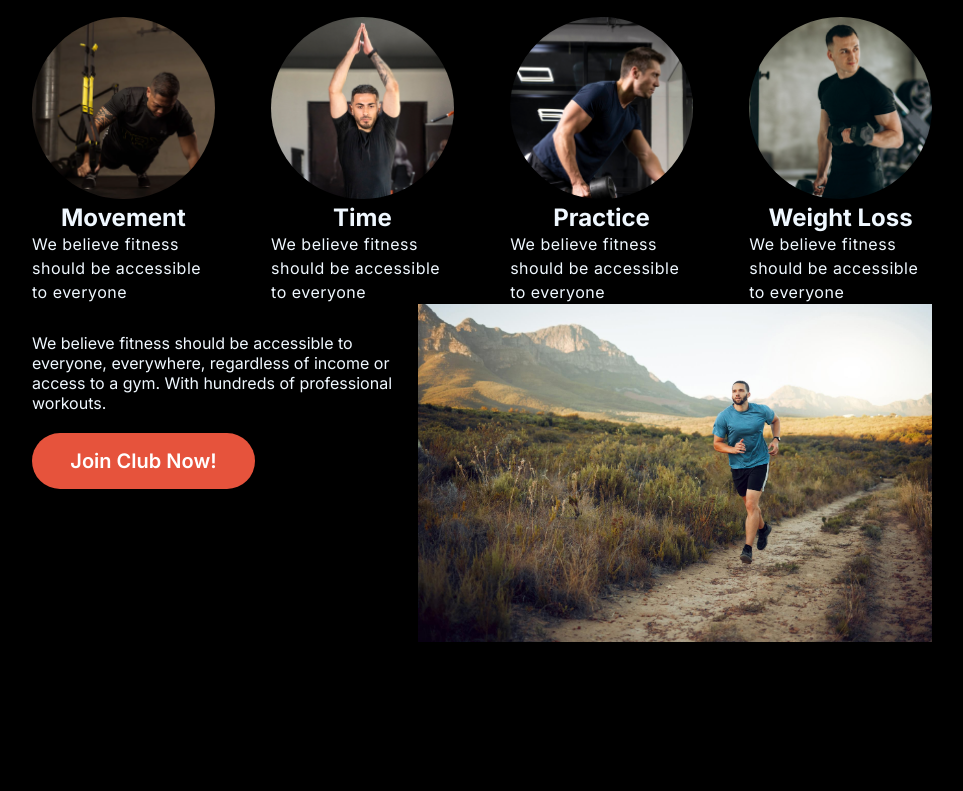
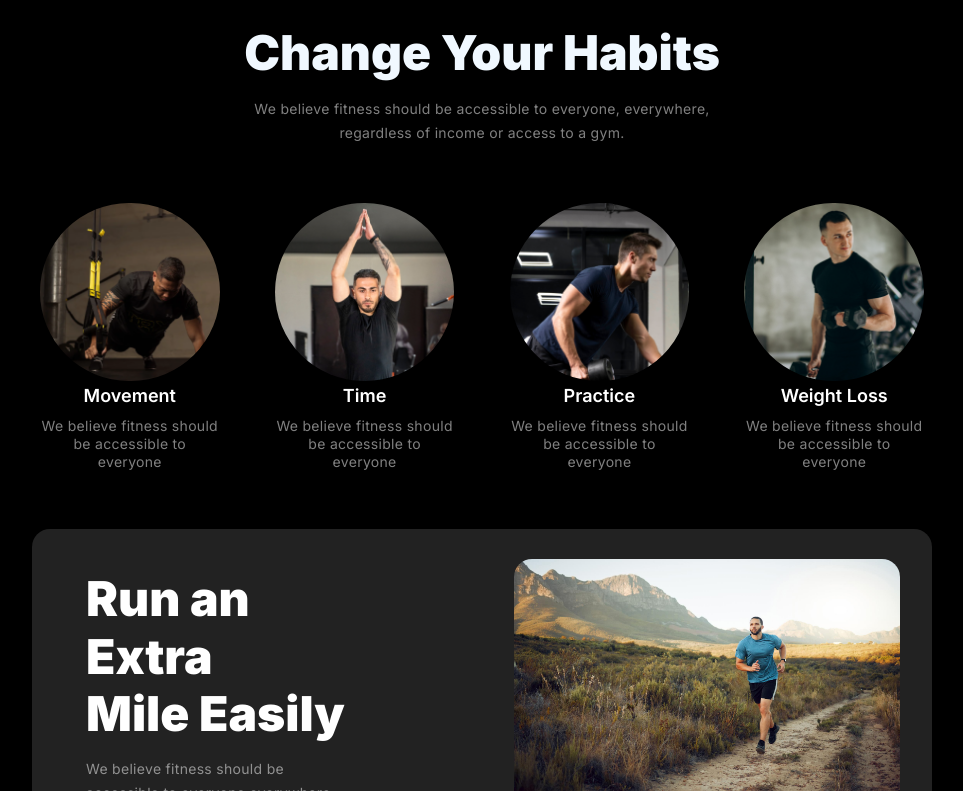
Before and after one commit to imtiazahmadtanvir/Fitness-Website, a plain HTML site: page index.html in a window 1280 px wide. Shown: the part 742-1533 px from the top of the page, without its empty margins (158-1121 px from the left). Before the commit the page ends 1388 px from the top, so only its background shows below. Drawn offline with Linux system fonts and the light colour scheme.

Commit message:
3rd commit

```diff
--- a/index.html
+++ b/index.html
@@ -52,53 +52,53 @@
     </header>
 
          <!-- Section-2 -->
-          <section class="section-2">
+        <section class="section-2">
             <div class="header-2">
                  <h1 class="header-2-title">Change Your Habits</h1>
-                 <P class="description"> We believe fitness should be accessible to everyone, everywhere, regardless of income or
+                 <P class="header-2-description"> We believe fitness should be accessible to everyone, everywhere, regardless of income or
                     access to a gym.</P>
             </div>
             <div class="habbit">
                 <div class="habbit-child">
                     <img class="imag" src="images/image 3.png" alt="">
                     <h2 class="habbit-title"> Movement</h2>
-                    <p class="description"> We believe fitness should be accessible to everyone</p>
+                    <p class="habbit-description"> We believe fitness should be accessible to everyone</p>
                 </div>
                 <div class="habbit-child">
                     <img class="imag" src="images/image 2.png" alt="">
                     <h2 class="habbit-title">Time</h2>
-                    <p class="description"> We believe fitness should be accessible to everyone</p>
+                    <p class="habbit-description"> We believe fitness should be accessible to everyone</p>
                 </div>
                 <div class="habbit-child">
                     <img class="imag" src="images/image 4.png" alt="">
                     <h2 class="habbit-title">Practice</h2>
-                    <p class="description">We believe fitness should be accessible to everyone</p>
+                    <p class="habbit-description">We believe fitness should be accessible to everyone</p>
                 </div>
                 <div class="habbit-child">
                     <img class="imag" src="images/image 5.png" alt="">
                     <h2 class="habbit-title">Weight Loss</h2>
-                    <p class="description"> We believe fitness should be accessible to everyone </p>
+                    <p class="habbit-description"> We believe fitness should be accessible to everyone </p>
                 </div>
 
             </div>
 
-          </section>
+        </section>
 
           <!-- Section-3 -->
-           <section class="section-3">
-            <div>
-                <h1 class="header-3">Run an Extra Mile Easily</h1>
-                <p class="section-3-description"> We believe fitness should be accessible to everyone,
-                    everywhere, regardless of income or access to a gym. With
-                    hundreds of professional workouts.</p>
-                    <a href=""><button class="btn-primary" id="btn1">Join Club Now!</button></a>
+    <section class="section-3">
+        <div class="sec-3">
+            <div class="c-1">
+                <h1 class="header-3">Run an Extra <br>Mile Easily</h1>
+                <p class="section-3-description"> We believe fitness should be accessible to everyone,everywhere, regardless of income or access to a gym. With hundreds of professional workouts.</p>
+                <a href=""><button class="btn-primary" id="btn1">Join Club Now!</button></a>
             </div>
-            <div>
+            <div class="c-2">
                 <img class="section-3_img" src="images/run.jpg" alt="running man">
             </div>
-           </section>
+        </div>
+    </section>
 
-    </main>
+
     <footer>
 
     </footer>
--- a/style.css
+++ b/style.css
@@ -293,9 +293,10 @@ nav li a {
 
 /* Section-2 */
 .section-2{
-    margin-top: auto;
-    padding-left: 190px;
-    padding-right: 190px;
+    margin-top: 100px;
+    padding-left: 198px;
+    padding-right: 198px;
+    margin-bottom: 58px;
 
 }
 .header-2{
@@ -311,48 +312,126 @@ nav li a {
 }
 
 .header-2-title{
+    text-align: center;
+    justify-content: center;
     color: aliceblue;
+    font-family: Inter;
+    font-size: 48px;
+    font-weight: 900;
+    line-height: 120%;
+    letter-spacing: 0%;
   }
-
-.habbit-title{
-    color:aliceblue;
+.header-2-description{
+    margin-top: 15px;
+    padding: 0px 186.5px;
+    color: rgba(255, 255, 255, 0.5);
+    font-family: Inter;
+    font-size: 14px;
+    font-weight: 400;
+    line-height: 24px;
+    letter-spacing: 0.3px;
+    text-align: center;
+    justify-content: center;
 }
 
+
 .habbit{
+    margin-top: 58px;
     display: grid;
     grid-template-columns: repeat(4,1fr);
     gap: calc((100% /4)/4);
 }
 
+.habbit-title{
+    color: rgb(255, 255, 255);
+    font-family: Inter;
+    font-size: 18px;
+    font-weight: 600;
+    line-height: 120%;
+    letter-spacing: 0%;
+    text-align: center;
+    margin-bottom: 10px;
+}
+.habbit-description{
+    color: rgba(255, 255, 255, 0.5);
+    font-family: Inter;
+    font-size: 14px;
+    font-weight: 400;
+    line-height: 18px;
+    letter-spacing: 0.3px;
+    text-align: center;
+
+}
 .habbit-child{
     align-items: center;
     text-align: center;
     justify-content: center;
 
 }
-
 .section-3{
-    padding:0 190px;
+    padding: 0 190px;
+}
+.sec-3{
     display: flex;
     flex-direction: row;
-    justify-content:space-between;
-    box-sizing: border-box;
-    border: 40px solid linear-gradient gray;
-} ;
-    /* background-color:linear-gradient(180.00deg, rgb(7, 7, 7),rgba(119, 119, 119, 0) 100%); */
+    justify-content: center;
+    column-gap: 165px;
+    background: rgb(34, 34, 34);
+    border-radius: 18px;
+    padding-left: 54px;
+    padding-right: 32px;
 
 
+} ;
+
+.c-1{
+    padding-top: 41px;
+    padding-bottom: 40px;
+    justify-content:left;
+    text-align: left;
+    justify-items: center;
+
+    color: rgb(255, 255, 255);
+    font-family: Inter;
+    font-size: 48px;
+    font-weight: 900;
+    line-height: 120%;
+    letter-spacing: 0%;
+    text-align: left;
+}
+.c-2{
+    padding-top: 30px;
+    padding-bottom: 29px;
+}
+
 .header-3{
-    color: aliceblue;
+    padding-top: 41px;
+    color: rgb(255, 255, 255);
+    font-family: Inter;
+    font-size: 48px;
+    font-weight: 900;
+    line-height: 120%;
+    letter-spacing: 0%;
+    text-align: left;
+    padding-bottom: 14px;
 }
 
 .section-3-description{
-    color: aliceblue;
+    color: rgba(255, 255, 255, 0.5);
+    font-family: Inter;
+    font-size: 14px;
+    font-weight: 400;
+    line-height: 24px;
+    letter-spacing: 0.3px;
+    text-align: left;
+    padding-bottom: 34px;
+
 }
 
 
 .section-3_img{
     width: 100%;
+    border-radius:18px ;
 }
 
 
```
